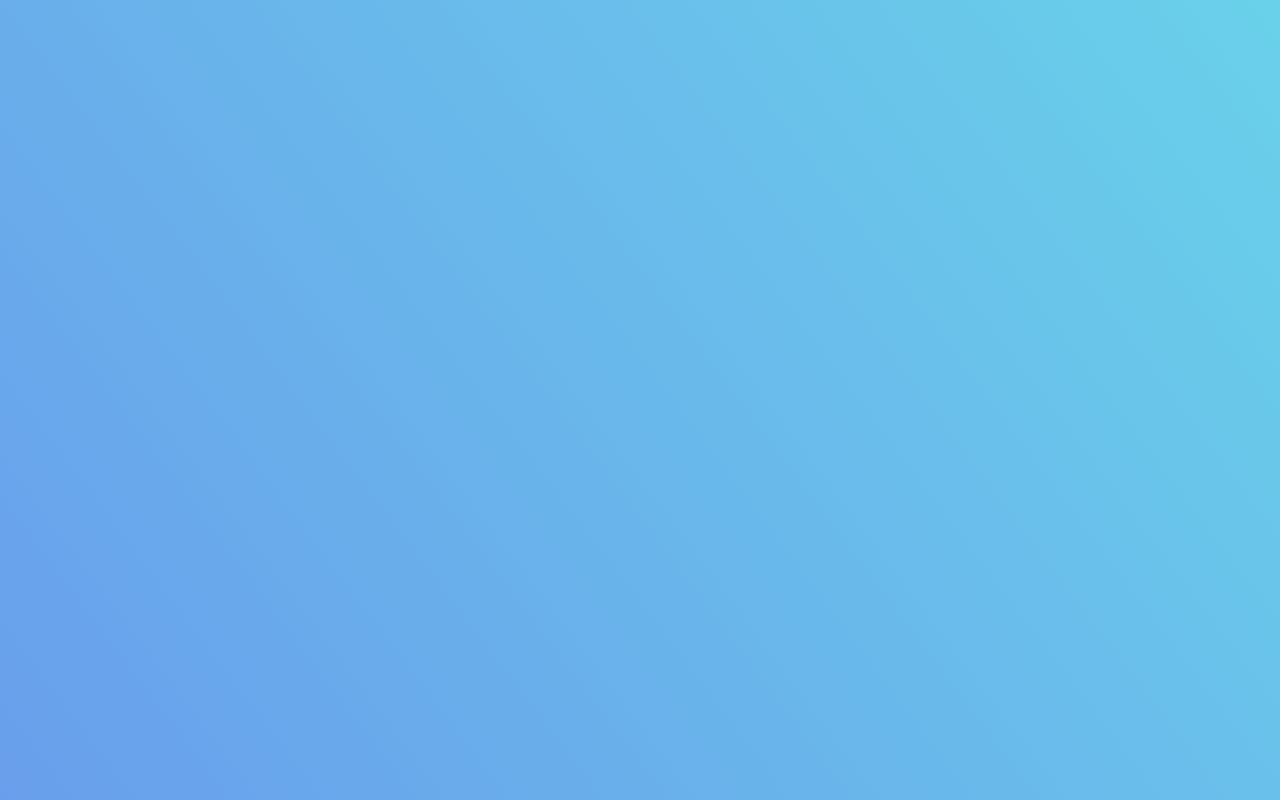
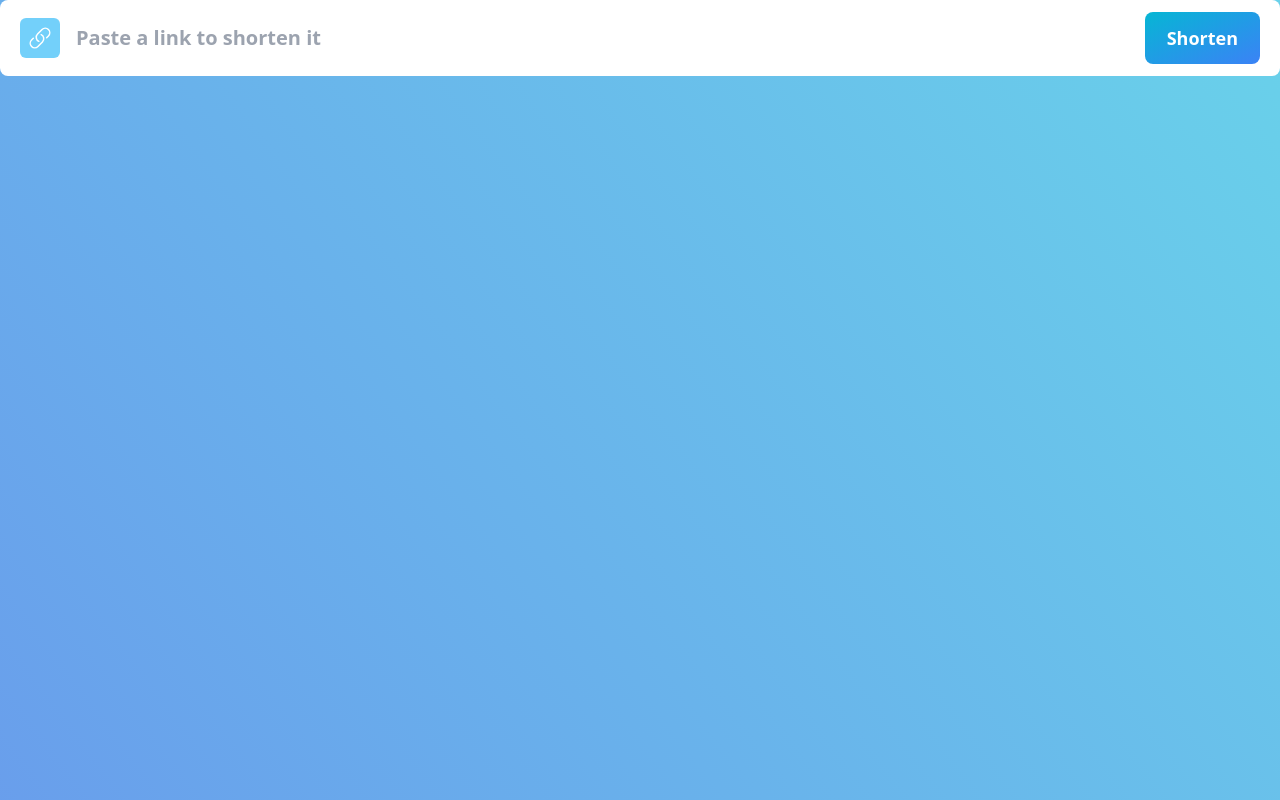
Before and after one commit to kukina622/short-url-next, a Next.js app: page / in a window 1280 px wide. Built offline with nearby package versions, Linux system fonts and the light colour scheme.

Commit message:
feat: complete url form style

```diff
--- /dev/null
+++ b/src/components/LinkIcon.tsx
@@ -0,0 +1,20 @@
+const LinkIcon = () => {
+  return (
+    <svg
+      xmlns="http://www.w3.org/2000/svg"
+      fill="none"
+      viewBox="0 0 24 24"
+      strokeWidth={1.5}
+      stroke="currentColor"
+      className="w-6 h-6"
+    >
+      <path
+        strokeLinecap="round"
+        strokeLinejoin="round"
+        d="M13.19 8.688a4.5 4.5 0 011.242 7.244l-4.5 4.5a4.5 4.5 0 01-6.364-6.364l1.757-1.757m13.35-.622l1.757-1.757a4.5 4.5 0 00-6.364-6.364l-4.5 4.5a4.5 4.5 0 001.242 7.244"
+      />
+    </svg>
+  );
+};
+
+export default LinkIcon;
--- a/src/components/UrlForm.tsx
+++ b/src/components/UrlForm.tsx
@@ -1,5 +1,27 @@
+import LinkIcon from "@/components/LinkIcon";
+
 const UrlForm = () => {
-  return <div />;
+  return (
+    <form className="px-5 bg-white w-full py-3 mx-auto rounded-lg flex justify-between">
+      <div className="w-10/12 flex items-center">
+        <div className="rounded-md bg-sky-400 bg-opacity-70 inline-flex h-10 w-10 shrink-0 items-center justify-center text-white">
+          <LinkIcon />
+        </div>
+        <input
+          className="w-[calc(100%-3.5rem)] mx-4 font-bold border-none text-xl leading-7 text-gray-900 bg-opacity-0 !outline-none"
+          placeholder="Paste a link to shorten it"
+        />
+      </div>
+      <button
+        type="submit"
+        className="w-fit font-bold inline-flex items-center justify-center p-0.5 text-lg text-gray-900 rounded-lg group bg-gradient-to-br from-cyan-500 to-blue-500 group-hover:from-cyan-500 group-hover:to-blue-500 text-white hover:text-white/75 focus:ring-4 focus:outline-none focus:ring-cyan-200"
+      >
+        <span className="px-5 py-2.5 transition-all ease-in duration-75 rounded-lg">
+          Shorten
+        </span>
+      </button>
+    </form>
+  );
 };
 
 export default UrlForm;
```
